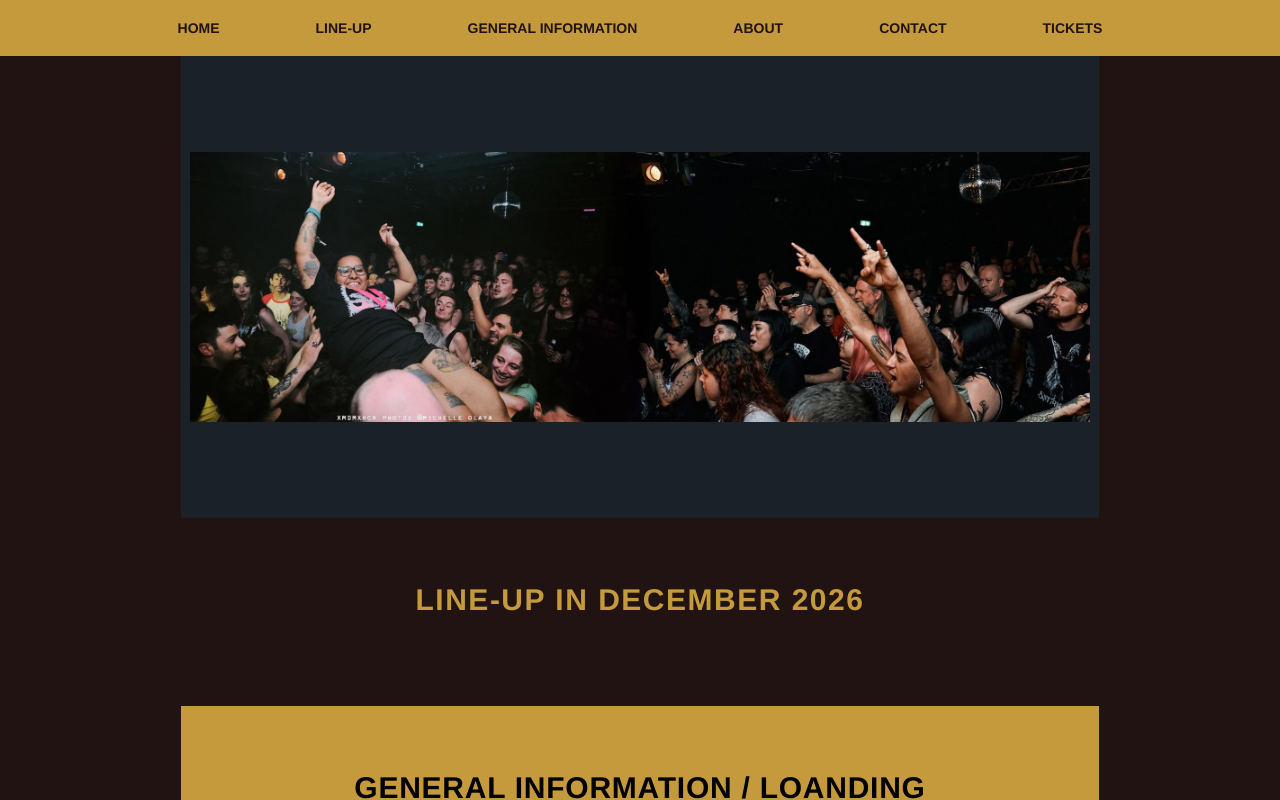
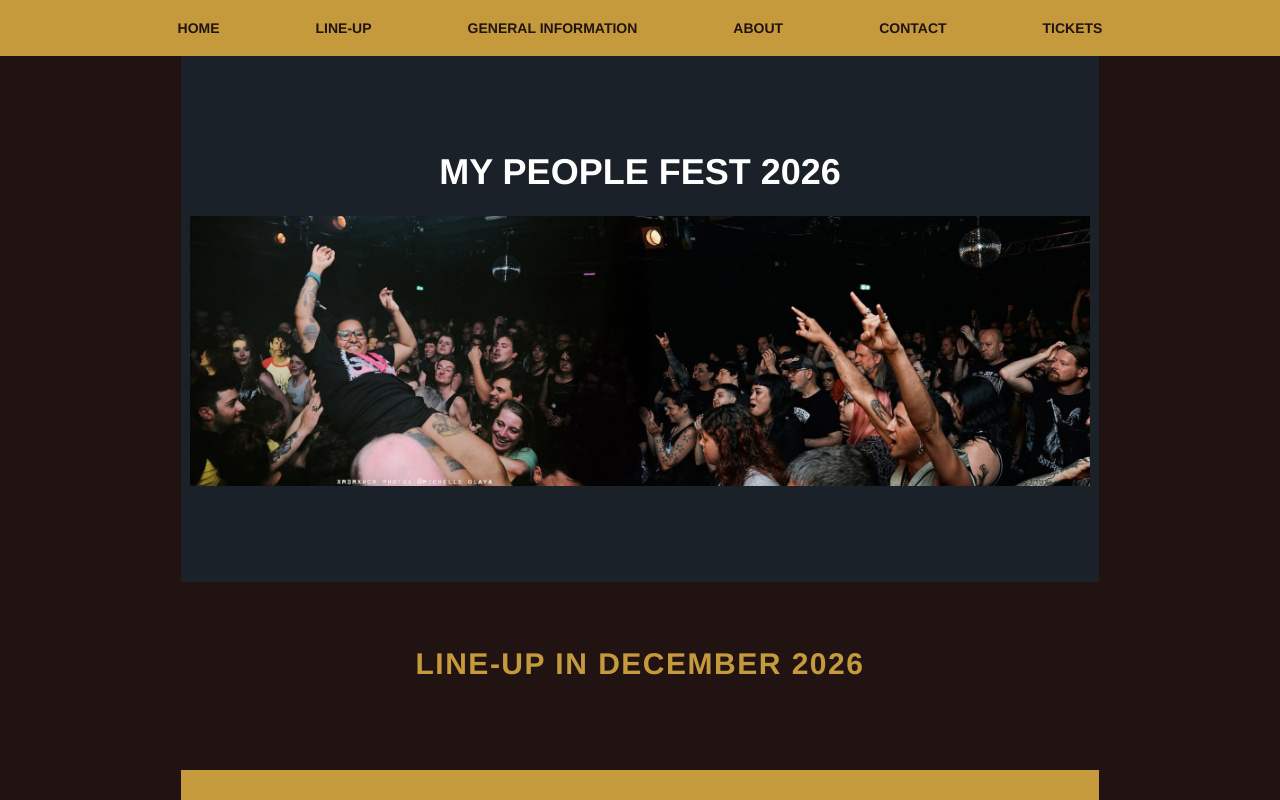
Before and after one commit to Lilian-CR/my-people-fest, a React (Vite) app: page / in a window 1280 px wide. Shown: the top 800 px of the page. Built offline with nearby package versions, Linux system fonts and the light colour scheme.

Commit message:
Update Home.jsx

```diff
--- a/src/pages/Home.jsx
+++ b/src/pages/Home.jsx
@@ -2,6 +2,7 @@
 import { Link } from "react-router-dom";
 import { useState } from "react";
 import roster from "../data/roster";
+import heroImage from "../images/Hero_2026.jpg";
 
 export default function Home() {
   const [selectedBand, setSelectedBand] = useState(null);
@@ -12,12 +13,13 @@ export default function Home() {
 
         {/* HERO */}
         <section id="hero" className="bg-[#1b2128] text-white text-center py-24">
-          <img
-            src="public/images/Hero_2026.jpg"
-            alt="MY PEOPLE FEST 2026"
-            className="mx-auto w-full max-w-[900px] h-auto"
-          />
-        </section>
+  <h1 className="text-3xl md:text-4xl font-bold mb-6">MY PEOPLE FEST 2026</h1>
+  <img
+    src={heroImage}
+    alt="MY PEOPLE FEST 2026"
+    className="mx-auto w-full max-w-[900px] h-auto"
+  />
+</section>
 
         {/* LINE-UP */}
         <section id="lineup_26" className="bg-[#221313] text-[#C49A3D] py-16">
```
